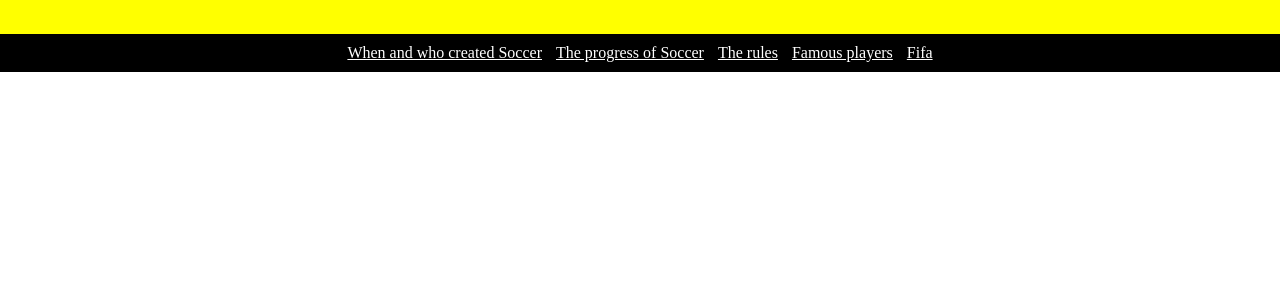
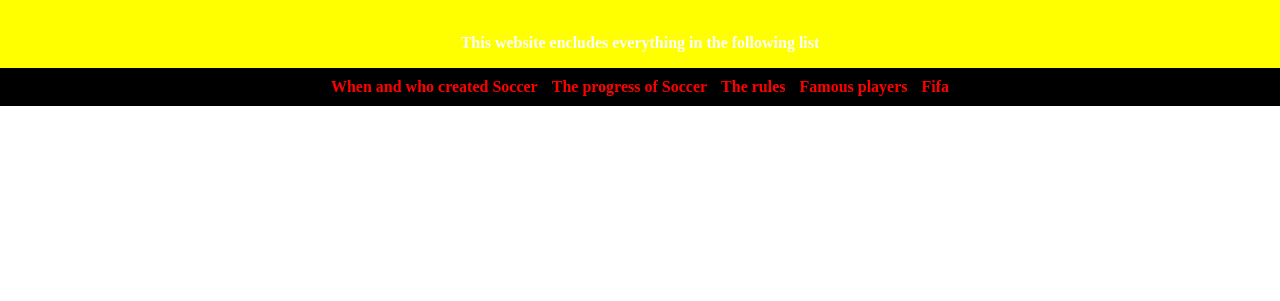
Before and after one commit to kareem2511/mywebpage, a plain HTML site: page mywebpage.html in a window 1280 px wide. Shown: the part 499-800 px from the top of the page. Drawn offline with nearby package versions, Linux system fonts and the light colour scheme.

Commit message:
Update mywebpage.html

```diff
--- a/mywebpage.html
+++ b/mywebpage.html
@@ -25,24 +25,29 @@ ul {
 li {
   display: inline;
   padding: 0px 5px 0px 5px;
+  color: red;
 }
 }
   </style>
   <style>
   h1 {
     color: rgb(255,0,0)
+      p {
+        text-align: center;
+    }
 </style>
 </head>
 <body>
   <header>
     <img src="https://encrypted-tbn0.gstatic.com/images?q=tbn:ANd9GcSpdnqEDdGD9uiDcCN5M_lEOIm7QBzWVHJVwQ&usqp=CAU">
     <h1>Soccer</h1>
+       <p> <strong> This website encludes everything in the following list </strong> </p>
     <ul>
-      <li><a href="#">When and who created Soccer</a></li>
-      <li><a href="#">The progress of Soccer</a></li>
-      <li><a href="#"> The rules</a></li>
-        <li><a href="#"> Famous players</a></li>
-          <li><a href="#"> Fifa</a></li>
+      <strong> <li>When and who created Soccer</li>
+      <li>The progress of Soccer</li>
+      <li> The rules</li>
+        <li>Famous players</li>
+          <li>Fifa</li> </strong>
     </ul>
   </header>
 </body>
```
